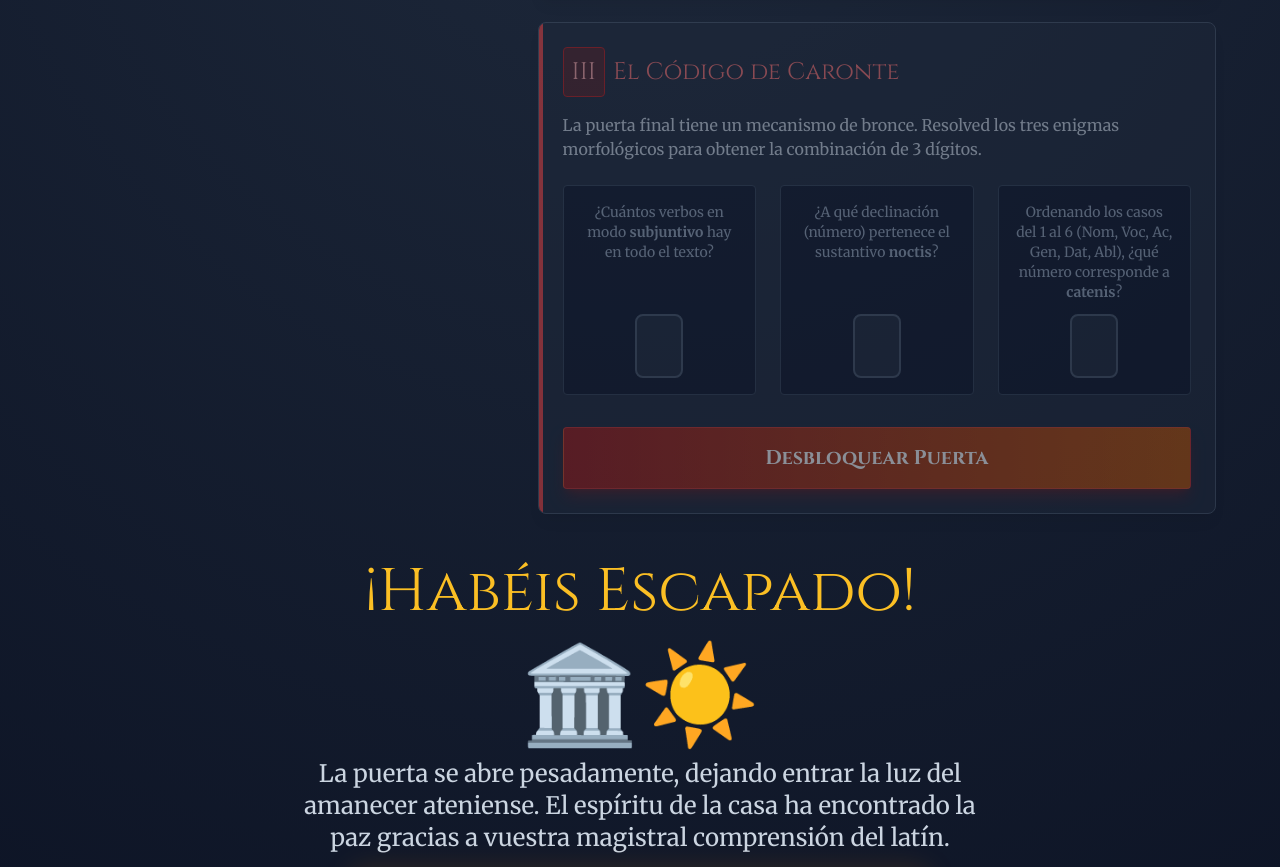
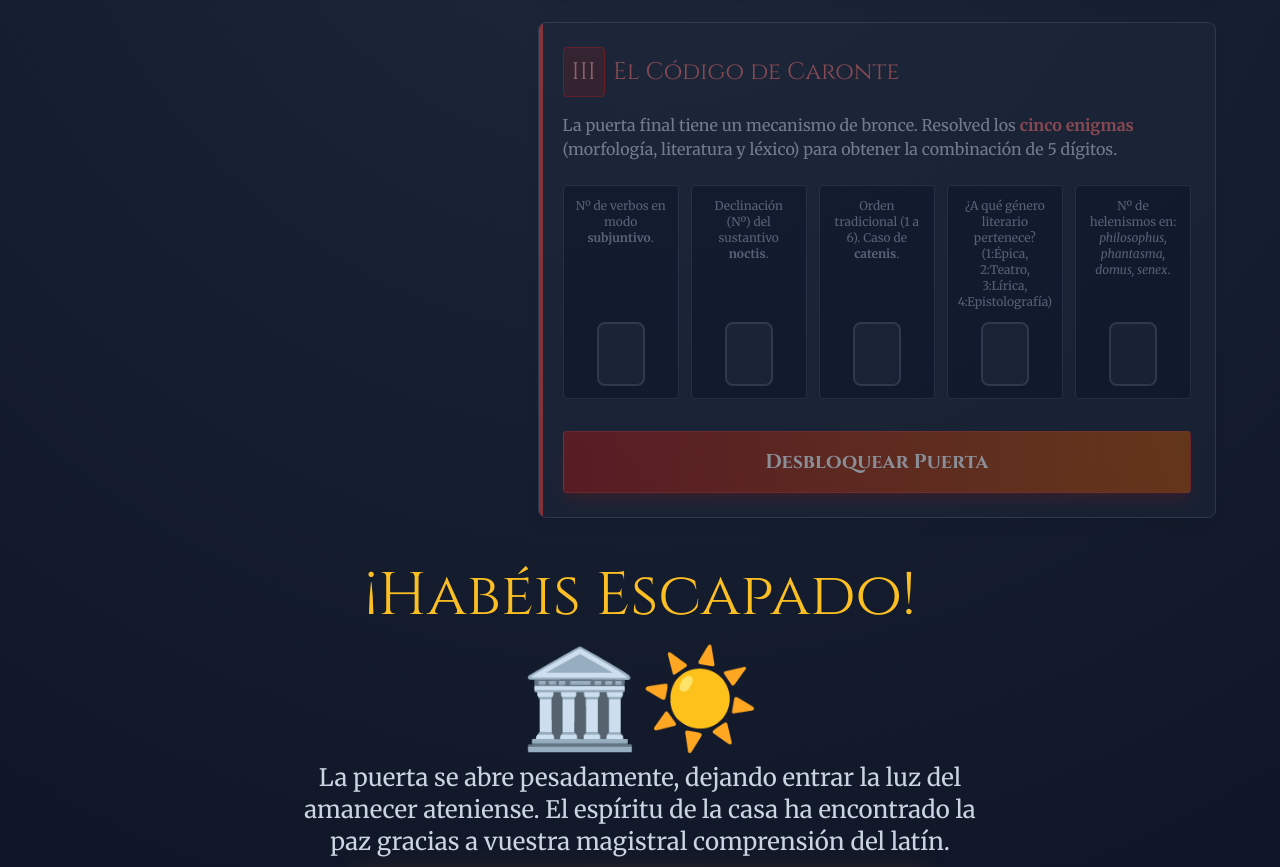
Before and after one commit to AlejandroGueto/mysteriuminathenis, a plain HTML site: page index.html in a window 1280 px wide. Shown: the part 2462-3329 px from the top of the page. Drawn offline with nearby package versions, Linux system fonts and the light colour scheme; a web font is replaced by a local one.

Commit message:
Update index.html

```diff
--- a/index.html
+++ b/index.html
@@ -51,7 +51,7 @@
         .candado-input {
             width: 3rem;
             height: 4rem;
-            font-size: 2rem;
+            font-size: 1.5rem;
             text-align: center;
             background: #1e293b;
             border: 2px solid #475569;
@@ -270,20 +270,33 @@
                 <h3 class="text-2xl text-red-400 mb-4 flex items-center gap-2">
                     <span class="bg-red-900/50 p-2 rounded text-red-300 border border-red-700">III</span> El Código de Caronte
                 </h3>
-                <p class="mb-6 text-slate-300">La puerta final tiene un mecanismo de bronce. Resolved los tres enigmas morfológicos para obtener la combinación de 3 dígitos.</p>
+                <p class="mb-6 text-slate-300">La puerta final tiene un mecanismo de bronce. Resolved los <span class="text-red-400 font-bold">cinco enigmas</span> (morfología, literatura y léxico) para obtener la combinación de 5 dígitos.</p>
 
-                <div class="grid grid-cols-1 md:grid-cols-3 gap-6 mb-8">
-                    <div class="bg-slate-900 p-4 rounded text-center border border-slate-700 flex flex-col items-center justify-between">
-                        <p class="text-sm text-slate-400 mb-3">¿Cuántos verbos en modo <strong>subjuntivo</strong> hay en todo el texto?</p>
-                        <input type="number" id="lock1" min="0" max="9" class="candado-input">
+                <div class="grid grid-cols-2 md:grid-cols-5 gap-3 mb-8">
+                    <!-- Lock 1 -->
+                    <div class="bg-slate-900 p-3 rounded text-center border border-slate-700 flex flex-col items-center justify-between">
+                        <p class="text-[10px] md:text-xs text-slate-400 mb-3">Nº de verbos en modo <strong>subjuntivo</strong>.</p>
+                        <input type="number" id="lock1" min="0" max="9" class="candado-input mt-auto">
                     </div>
-                    <div class="bg-slate-900 p-4 rounded text-center border border-slate-700 flex flex-col items-center justify-between">
-                        <p class="text-sm text-slate-400 mb-3">¿A qué declinación (número) pertenece el sustantivo <strong>noctis</strong>?</p>
-                        <input type="number" id="lock2" min="1" max="5" class="candado-input">
+                    <!-- Lock 2 -->
+                    <div class="bg-slate-900 p-3 rounded text-center border border-slate-700 flex flex-col items-center justify-between">
+                        <p class="text-[10px] md:text-xs text-slate-400 mb-3">Declinación (Nº) del sustantivo <strong>noctis</strong>.</p>
+                        <input type="number" id="lock2" min="1" max="5" class="candado-input mt-auto">
                     </div>
-                    <div class="bg-slate-900 p-4 rounded text-center border border-slate-700 flex flex-col items-center justify-between">
-                        <p class="text-sm text-slate-400 mb-3">Ordenando los casos del 1 al 6 (Nom, Voc, Ac, Gen, Dat, Abl), ¿qué número corresponde a <strong>catenis</strong>?</p>
-                        <input type="number" id="lock3" min="1" max="6" class="candado-input">
+                    <!-- Lock 3 -->
+                    <div class="bg-slate-900 p-3 rounded text-center border border-slate-700 flex flex-col items-center justify-between">
+                        <p class="text-[10px] md:text-xs text-slate-400 mb-3">Orden tradicional (1 a 6). Caso de <strong>catenis</strong>.</p>
+                        <input type="number" id="lock3" min="1" max="6" class="candado-input mt-auto">
+                    </div>
+                    <!-- Lock 4 (New) -->
+                    <div class="bg-slate-900 p-3 rounded text-center border border-slate-700 flex flex-col items-center justify-between">
+                        <p class="text-[10px] md:text-xs text-slate-400 mb-3">¿A qué género literario pertenece? <br>(1:Épica, 2:Teatro, 3:Lírica, 4:Epistolografía)</p>
+                        <input type="number" id="lock4" min="1" max="5" class="candado-input mt-auto">
+                    </div>
+                    <!-- Lock 5 (New) -->
+                    <div class="bg-slate-900 p-3 rounded text-center border border-slate-700 flex flex-col items-center justify-between">
+                        <p class="text-[10px] md:text-xs text-slate-400 mb-3">Nº de helenismos en: <em>philosophus, phantasma, domus, senex</em>.</p>
+                        <input type="number" id="lock5" min="0" max="4" class="candado-input mt-auto">
                     </div>
                 </div>
 
@@ -291,7 +304,7 @@
                     <button onclick="checkPrueba3()" class="w-full py-4 bg-gradient-to-r from-red-800 to-amber-700 hover:from-red-700 hover:to-amber-600 text-white font-cinzel font-bold text-xl rounded transition shadow-lg shadow-red-900/50 border border-red-500/50">
                         Desbloquear Puerta
                     </button>
-                    <p id="p3-error" class="text-red-400 text-sm mt-3 hidden">El candado vibra y permanece cerrado (-50 pts). La combinación es incorrecta.</p>
+                    <p id="p3-error" class="text-red-400 text-sm mt-3 hidden">El candado vibra y permanece cerrado (-50 pts). La combinación de 5 dígitos es incorrecta.</p>
                 </div>
             </div>
 
@@ -465,7 +478,7 @@
             // sin depender de la Inteligencia Artificial.
             const customDict = {
                 'erat': { enunciado: "sum, esse, fui", es: { morph: "Verbo, 3ª persona singular, Pretérito Imperfecto Ind., Activo", syntax: "Cópula / Núcleo del predicado verbal", def: "era, estaba, había", etym: "Del PIE *h₁es- (ser, existir)"} },
-                'athenis': { enunciado: "Athenae, -arum, f", es: { morph: "Sustantivo, Femenino, Singular", syntax: "Ablativo, Complemento Circunstancial de Lugar (Locativo)", def: "en Atenas", etym: "Relacionado con la diosa Atenea"} },
+                'athenis': { enunciado: "Athenae, -arum, f", es: { morph: "Sustantivo, Femenino, Plural", syntax: "Ablativo, Complemento Circunstancial de Lugar (Locativo)", def: "en Atenas", etym: "Relacionado con la diosa Atenea"} },
                 'magna': { enunciado: "magnus, -a, -um", es: { morph: "Adjetivo, Femenino, Singular", syntax: "Nominativo, Atributo o Adyacente de 'domus'", def: "grande", etym: "Del PIE *meǵh₂s (grande)"} },
                 'domus': { enunciado: "domus, -us, f", es: { morph: "Sustantivo, Femenino, Singular", syntax: "Nominativo, Sujeto", def: "casa, mansión", etym: "Del PIE *dṓm (casa, techo)"} },
                 'sed': { enunciado: "sed", es: { morph: "Conjunción", syntax: "Conjunción coordinada adversativa", def: "pero, sino", etym: "Ablativo arcaico de se (sin, aparte)"} },
@@ -489,7 +502,7 @@
                 'philosophus': { enunciado: "philosophus, -i, m", es: { morph: "Sustantivo, Masculino, Singular", syntax: "Nominativo, Aposición", def: "el filósofo", etym: "Del griego φιλόσοφος (amante de la sabiduría)"} },
                 'athenodorus': { enunciado: "Athenodorus, -i, m", es: { morph: "Sustantivo propio, Masculino, Singular", syntax: "Nominativo, Sujeto", def: "Atenodoro", etym: "Del griego Ἀθηνόδωρος (don de Atenea)"} },
                 'domum': { enunciado: "domus, -us, f", es: { morph: "Sustantivo, Femenino, Singular", syntax: "Acusativo, Complemento Directo", def: "la casa", etym: "Del PIE *dṓm (casa, techo)"} },
-                'conduxisset': { enunciado: "conduco, -ere", es: { morph: "Verbo, 3ª persona singular, Pluscuamperfecto de Subjuntivo, Activo", syntax: "Núcleo del predicado (Oración subordinada cum histórico)", def: "como hubiera alquilado, al haber alquilado", etym: "De con- + duco (llevar, reunir)"} },
+                'conduxisset': { enunciado: "conduco, -ere", es: { morph: "Verbo, 3ª persona singular, Pluscuamperfecto de Subjuntivo, Activo", syntax: "Núcleo del predicado (Oración subordinada)", def: "como hubiera alquilado, al haber alquilado", etym: "De con- + duco (llevar, reunir)"} },
                 'in': { enunciado: "in", es: { morph: "Preposición", syntax: "Preposición que rige ablativo", def: "en", etym: "Del PIE *en (en)"} },
                 'tenebris': { enunciado: "tenebrae, -arum, f", es: { morph: "Sustantivo, Femenino, Plural", syntax: "Ablativo, Complemento Circunstancial de Lugar", def: "en las tinieblas", etym: "Del PIE *temes- (oscuro)"} },
                 'vigilabat': { enunciado: "vigilo, -are", es: { morph: "Verbo, 3ª persona singular, Pretérito Imperfecto Ind., Activo", syntax: "Núcleo del predicado", def: "vigilaba, estaba despierto", etym: "De vigil (despierto)"} },
@@ -590,6 +603,9 @@
             document.getElementById('timerDisplay').innerText = formatTime(timeRemaining);
 
             timerInterval = setInterval(() => {
+                // Solo si sigue en juego (protección adicional)
+                if (localStorage.getItem('mysterium_status') !== 'playing') return;
+
                 timeRemaining--;
                 document.getElementById('timerDisplay').innerText = formatTime(timeRemaining);
 
@@ -601,6 +617,9 @@
         }
 
         function gameOver() {
+            // Protección: Si ya ganaron, no se puede ejecutar la derrota bajo ningún concepto
+            if (localStorage.getItem('mysterium_status') === 'won') return;
+
             localStorage.setItem('mysterium_status', 'lost');
             if (timerInterval) clearInterval(timerInterval);
             hide('gameStage');
@@ -748,8 +767,10 @@
             const l1 = parseInt(document.getElementById('lock1').value, 10);
             const l2 = parseInt(document.getElementById('lock2').value, 10);
             const l3 = parseInt(document.getElementById('lock3').value, 10);
+            const l4 = parseInt(document.getElementById('lock4').value, 10);
+            const l5 = parseInt(document.getElementById('lock5').value, 10);
 
-            if (l1 === 1 && l2 === 3 && l3 === 6) {
+            if (l1 === 1 && l2 === 3 && l3 === 6 && l4 === 4 && l5 === 2) {
                 victory();
             } else {
                 mistakes++;
```
